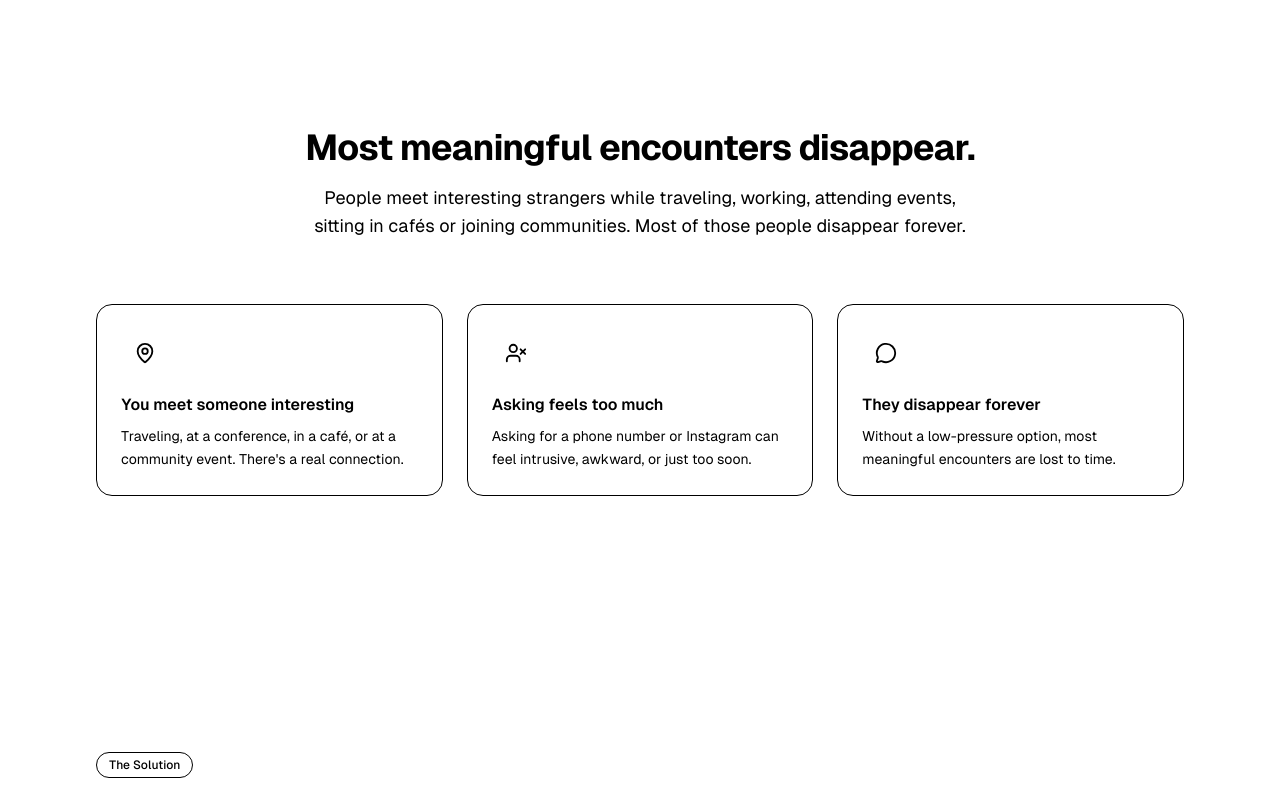
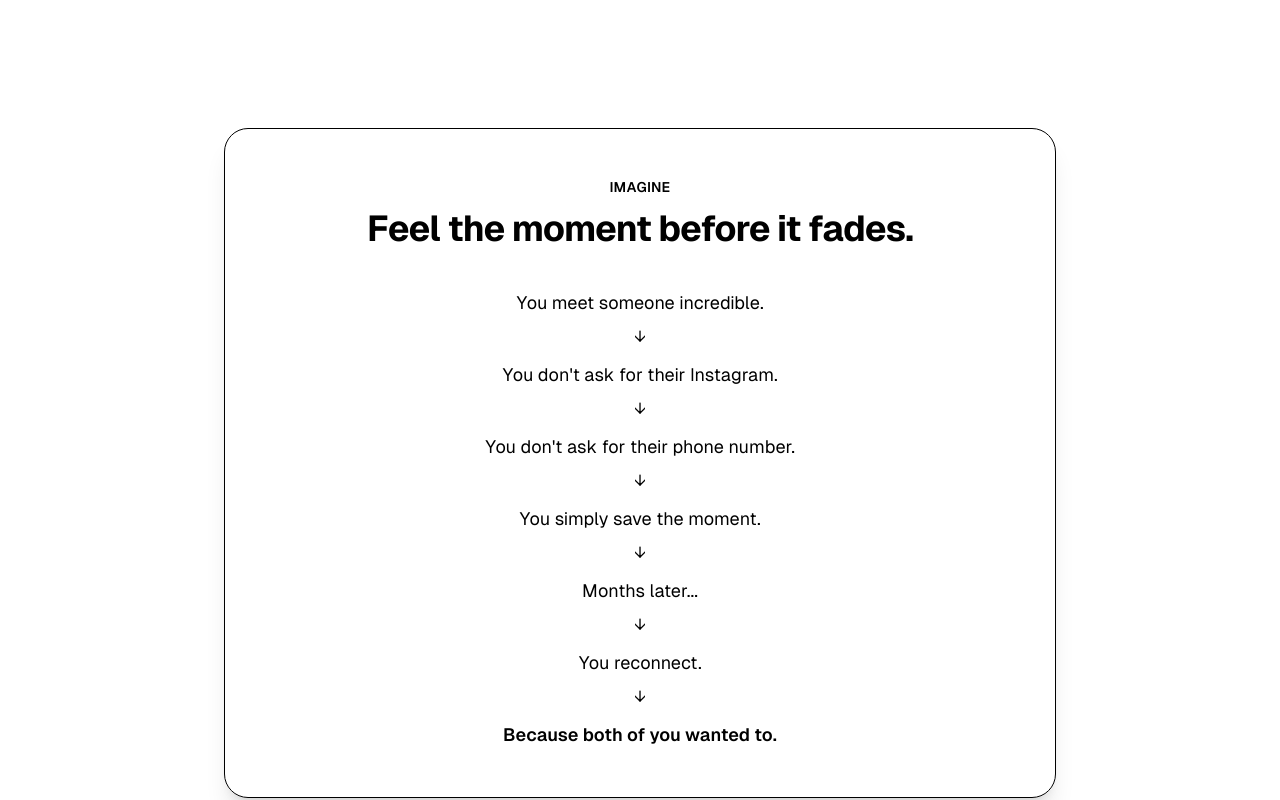
Before and after one commit to digiroiio-lgtm/crossed, a Next.js app: page / in a window 1280 px wide. Shown: the part 800-1600 px from the top of the page. Built offline with nearby package versions, Linux system fonts and the light colour scheme; no server answers.

Commit message:
Add emotional Imagine section to landing page

```diff
--- a/src/app/page.tsx
+++ b/src/app/page.tsx
@@ -1,4 +1,5 @@
 import { HeroSection } from "@/components/sections/hero";
+import { ImagineSection } from "@/components/sections/imagine";
 import { ProblemSection } from "@/components/sections/problem";
 import { SolutionSection } from "@/components/sections/solution";
 import { HowItWorksSection } from "@/components/sections/how-it-works";
@@ -11,6 +12,7 @@ export default function HomePage() {
   return (
     <>
       <HeroSection />
+      <ImagineSection />
       <ProblemSection />
       <SolutionSection />
       <HowItWorksSection />
--- /dev/null
+++ b/src/components/sections/imagine.tsx
@@ -0,0 +1,47 @@
+const journey = [
+  "You meet someone incredible.",
+  "You don't ask for their Instagram.",
+  "You don't ask for their phone number.",
+  "You simply save the moment.",
+  "Months later...",
+  "You reconnect.",
+  "Because both of you wanted to.",
+];
+
+export function ImagineSection() {
+  return (
+    <section className="section-padding bg-secondary/20 dark:bg-secondary/10">
+      <div className="max-w-4xl mx-auto container-padding">
+        <div className="rounded-3xl border border-border bg-card p-8 md:p-12 shadow-xl">
+          <div className="text-center mb-10">
+            <p className="text-primary text-sm font-semibold tracking-wide uppercase mb-3">
+              Imagine
+            </p>
+            <h2 className="text-3xl md:text-4xl font-bold tracking-tight">
+              Feel the moment before it fades.
+            </h2>
+          </div>
+
+          <div className="max-w-2xl mx-auto space-y-4">
+            {journey.map((line, index) => (
+              <div key={line} className="text-center">
+                <p
+                  className={`text-base md:text-lg ${
+                    index === journey.length - 1
+                      ? "font-semibold text-foreground"
+                      : "text-muted-foreground"
+                  }`}
+                >
+                  {line}
+                </p>
+                {index < journey.length - 1 && (
+                  <p className="text-primary/70 leading-none mt-3">↓</p>
+                )}
+              </div>
+            ))}
+          </div>
+        </div>
+      </div>
+    </section>
+  );
+}
```
